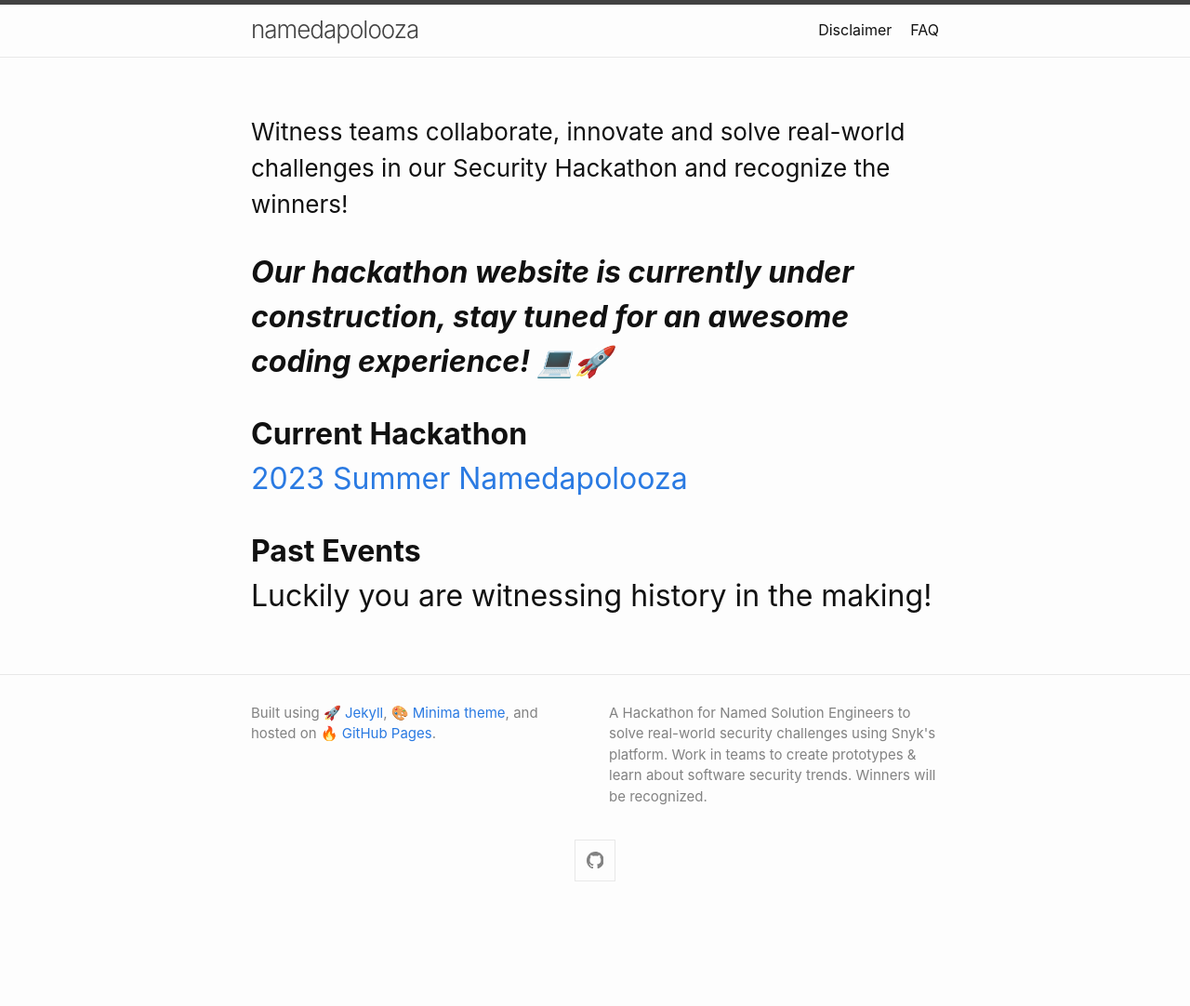
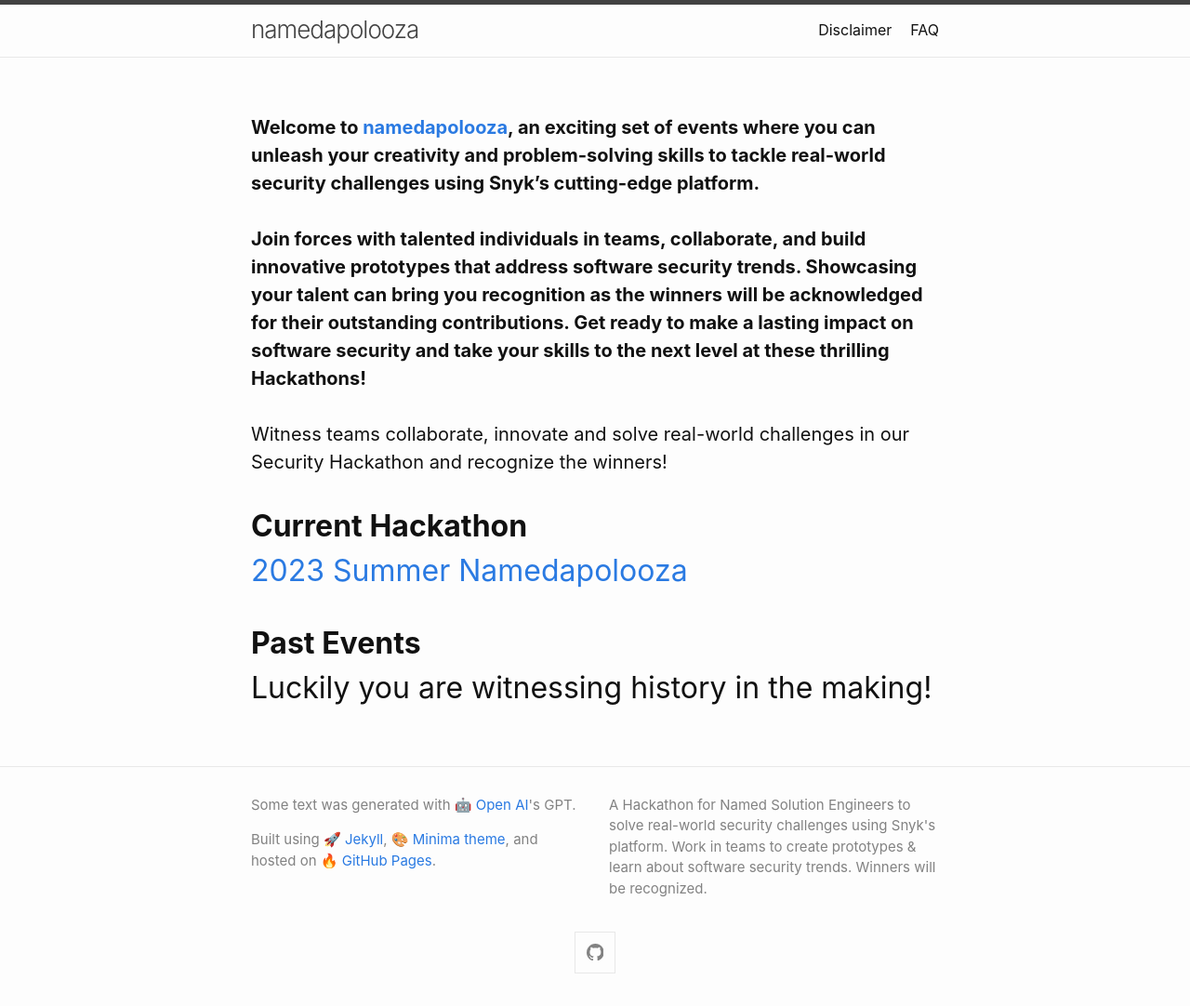
Before and after one commit to Seanland/namedapolooza, a Jekyll site: the page built from index.markdown, in a window 1280 px wide. Shown: the whole page at 93% size. Built offline with Jekyll 4.4.1, drawn with Linux system fonts in a browser that asks for light colours; before the commit the page ends 983 px from its top, so only the background shows below that.

Commit message:
tweaked footer a bit, modified landing page

```diff
--- a/_includes/footer.html
+++ b/_includes/footer.html
@@ -5,6 +5,9 @@
 
     <div class="footer-col-wrapper">
       <div class="footer-col">
+        <p>
+          Some text was generated with 🤖 <a href="https://openai.com/">Open AI</a>'s GPT.
+        </p>
         <p>
           Built using 🚀 <a href="https://jekyllrb.com/">Jekyll</a>, 🎨 <a href="https://github.com/jekyll/minima">Minima theme</a>, and hosted on 🔥 <a href="https://pages.github.com/">GitHub Pages</a>.
         </p>
--- a/index.markdown
+++ b/index.markdown
@@ -6,9 +6,15 @@ title: Home
 
 layout: page
 ---
-### Witness teams collaborate, innovate and solve real-world challenges in our Security Hackathon and recognize the winners!
 
-## __*Our hackathon website is currently under construction, stay tuned for an awesome coding experience! 💻🚀*__
+#### __Welcome to [namedapolooza](/index.markdown), an exciting set of events where you can unleash your creativity and problem-solving skills to tackle real-world security challenges using Snyk's cutting-edge platform.__
+
+#### __Join forces with talented individuals in teams, collaborate, and build innovative prototypes that address software security trends.  Showcasing your talent can bring you recognition as the winners will be acknowledged for their outstanding contributions. Get ready to make a lasting impact on software security and take your skills to the next level at these thrilling Hackathons!__
+
+#### Witness teams collaborate, innovate and solve real-world challenges in our Security Hackathon and recognize the winners!
+
+
+<!-- ## __*Our hackathon website is currently under construction, stay tuned for an awesome coding experience! 💻🚀*__ -->
 
 ## __Current Hackathon__ <br /> [2023 Summer Namedapolooza](/_events/2023-summer-namedapolooza.markdown)
 
```
